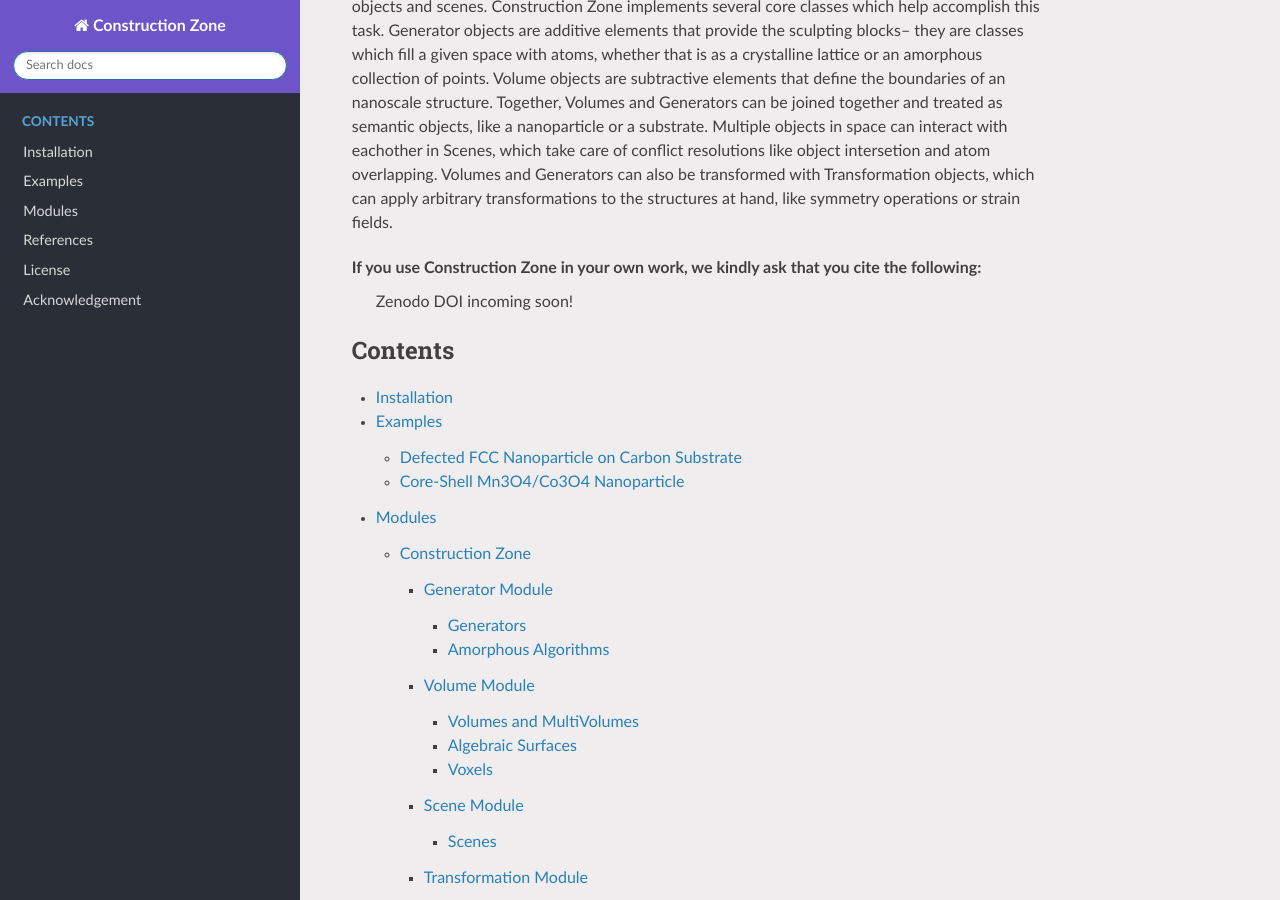
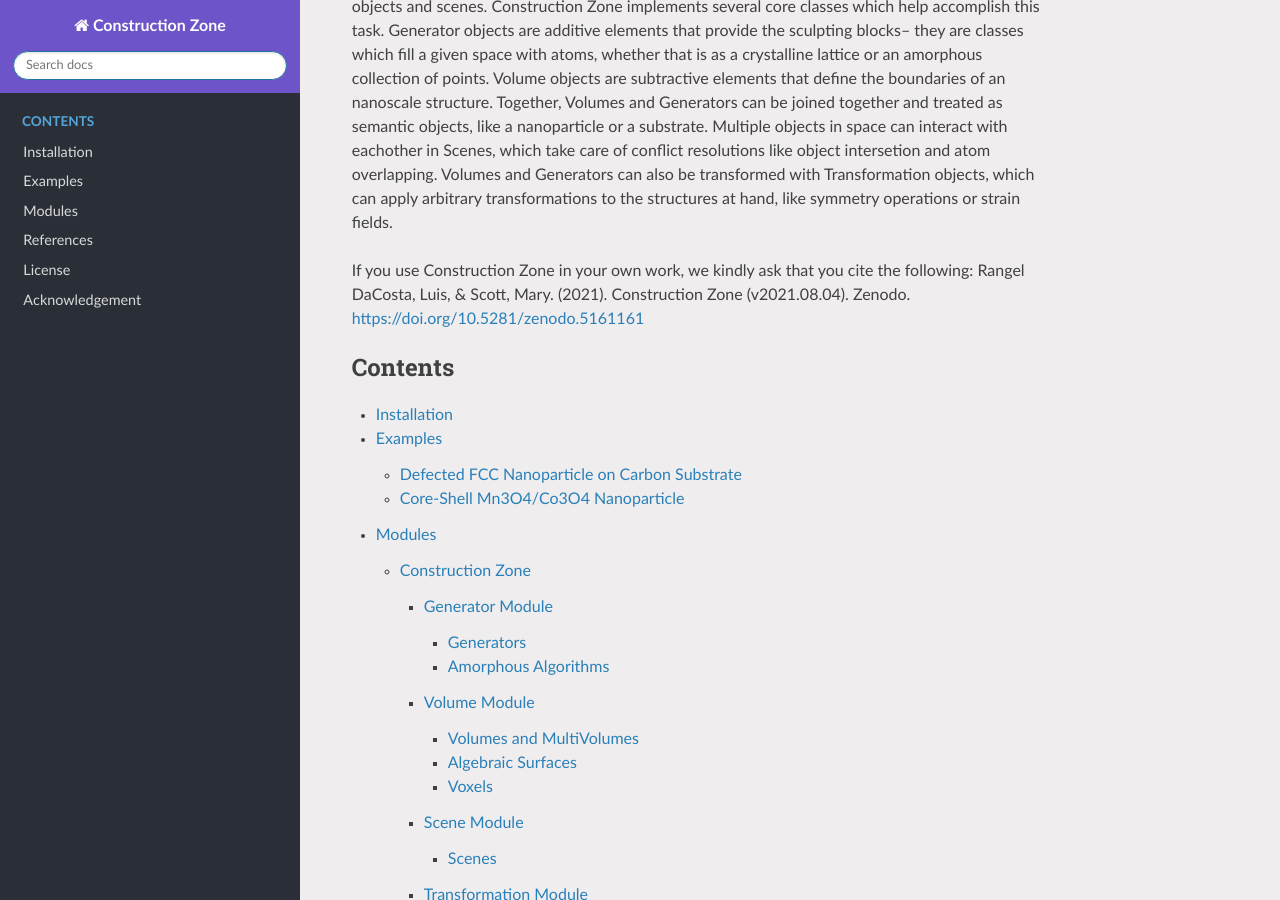
Before and after one commit to lerandc/construction_zone, a Sphinx documentation site: the page built from docs/source/index.rst, in a window 1280 px wide and 900 px high, scrolled down 357 px. Built offline with Sphinx 7.4.7 and the Read the Docs theme 2.0.0, drawn with Linux system fonts in a browser that asks for light colours; formulas are drawn with MathJax 3.

Commit message:
update links and dictation

```diff
--- a/docs/source/index.rst
+++ b/docs/source/index.rst
@@ -22,7 +22,7 @@
 or strain fields.
 
 If you use Construction Zone in your own work, we kindly ask that you cite the following:
-    Zenodo DOI incoming soon!
+Rangel DaCosta, Luis, & Scott, Mary. (2021). Construction Zone (v2021.08.04). Zenodo. https://doi.org/10.5281/zenodo.5161161
 
 .. toctree::
    :maxdepth: 4
--- a/docs/source/references.rst
+++ b/docs/source/references.rst
@@ -5,7 +5,9 @@
 of open-source scientific software.
 
 If you use Construction Zone in your own work, we kindly ask that you cite the following:
-    Zenodo DOI incoming soon!
+
+.. bibliography::
+    rangel_dacosta_luis_2021_5161161
 
 The following work and packages were crucial to the development of Construction Zone:
 
--- a/docs/source/refs.bib
+++ b/docs/source/refs.bib
@@ -128,3 +128,15 @@
     doi = {https://doi.org/10.1016/0001-6160(67)90206-4},
     author = {W.L Winterbottom},
 }
+
+@software{rangel_dacosta_luis_2021_5161161,
+  author       = {Rangel DaCosta, Luis and
+                  Scott, Mary},
+  title        = {Construction Zone},
+  month        = aug,
+  year         = 2021,
+  publisher    = {Zenodo},
+  version      = {v2021.08.04},
+  doi          = {10.5281/zenodo.5161161},
+  url          = {https://doi.org/10.5281/zenodo.5161161}
+}
```
Also changed, not shown: README.md (+4 -2 lines).
